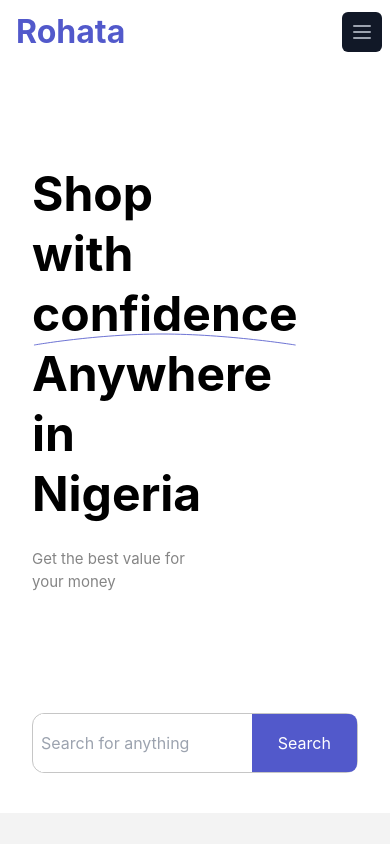
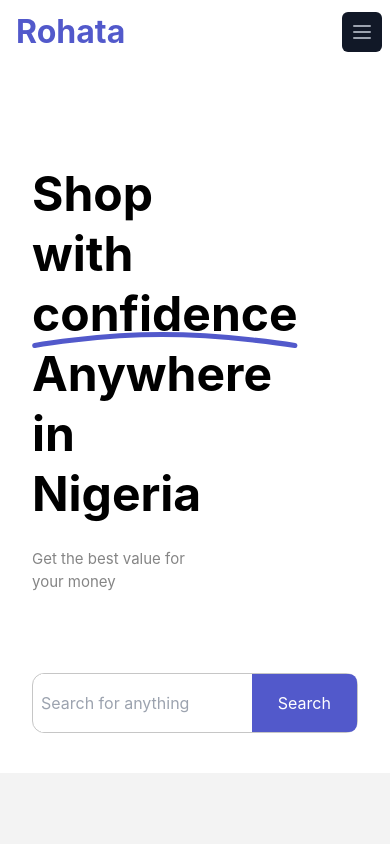
Before and after one commit to MosesAyo/rohata, a React (Create React App) app: page / in a window 390 px wide. Shown: the top 844 px of the page. Built offline with nearby package versions, Linux system fonts and the light colour scheme.

Commit message:
Fixed search

```diff
--- a/src/components/Footer.js
+++ b/src/components/Footer.js
@@ -4,7 +4,7 @@ import './css/footer.css';
  const footer = function Footer() {
   return (
       <div className="footer-background ">
-            <div className="grid grid-cols-1 md:grid-cols-2 md:gap-2 lg:grid-cols-4 lg:gap-4 max-w-7xl mx-auto">
+            <div className="grid grid-cols-1 md:grid-cols-2 md:gap-1 lg:grid-cols-4 lg:gap-4 max-w-7xl mx-auto">
                 <div className='mt-10 mb-10 mx-auto'>
                     <h1 className='text-white font-bold text-[34px] md:text-left sm:text-center'>Rohata</h1>
                     <div className='h-[60px] content-start grid grid-flow-row-dense grid-cols-3 grid-rows-3 border border-[#C6C6C6] pl-2  rounded-xl mt-20 bg-[#626262] '>
--- a/src/components/Landing.js
+++ b/src/components/Landing.js
@@ -17,11 +17,8 @@ export default function Landing() {
             <div className='my-auto'>
                 <h1 className="font-bold text-5xl md:text-6xl ml-8 text-left leading-tight">Shop with <span className="Text-underline">confidence</span> Anywhere in Nigeria</h1>
                 <p className='text-left ml-8 text-[#858585] mt-6 text-[15px] sm:text-[24px]'>Get the best value for your money</p>
-            </div>
-            <div className='p-24 z-[9990] hidden md:block'>
-              <img src={Rocket} alt="" />
-            </div>
-        </div>
+
+                <div className='max-w-7xl mx-auto hidden md:block'>
                   <div className='h-[60px] content-start mx-8 mb-10 grid grid-flow-row-dense grid-cols-3 grid-rows-3 border border-[#C6C6C6] pl-2  rounded-xl mt-20 lg:max-w-[400px] md:max-w-[400px] sm:max-w-[400px]' >
                     <input
                       onChange={(e)=>setSearchText(e.target.value)}
@@ -40,5 +37,32 @@ export default function Landing() {
                       </button>
                   </div>
                 </div>
+            </div>
+            <div className='p-24 z-[9990] hidden md:block'>
+              <img src={Rocket} alt="" />
+            </div>
+        </div>
+
+        <div className='max-w-7xl mx-auto sm:block md:hidden'>
+          <div className='h-[60px] content-start mx-8 mb-10 grid grid-flow-row-dense grid-cols-3 grid-rows-3 border border-[#C6C6C6] pl-2  rounded-xl mt-10 lg:max-w-[400px] md:max-w-[400px] sm:max-w-[400px]' >
+                      <input
+                        onChange={(e)=>setSearchText(e.target.value)}
+                        value={searchText}
+                        className='text-left content-start h-[58px]  col-span-2 focus:outline-none pr-2'
+                        placeholder='Search for anything'
+                        />
+
+                        <button
+                          onClick={navigateToSearch}
+                          className='App-background-primary h-[58px] text-white rounded-r-lg flex flex-col justify-center '
+                          >
+                          <p className='mx-auto'>
+                            Search
+                          </p>
+                        </button>
+                    </div>
+                </div>
+
+    </div>
   )
 }
```
Also changed, not shown: src/assets/svg/underline.svg. Lines whose indentation alone changed are shown as unchanged.
